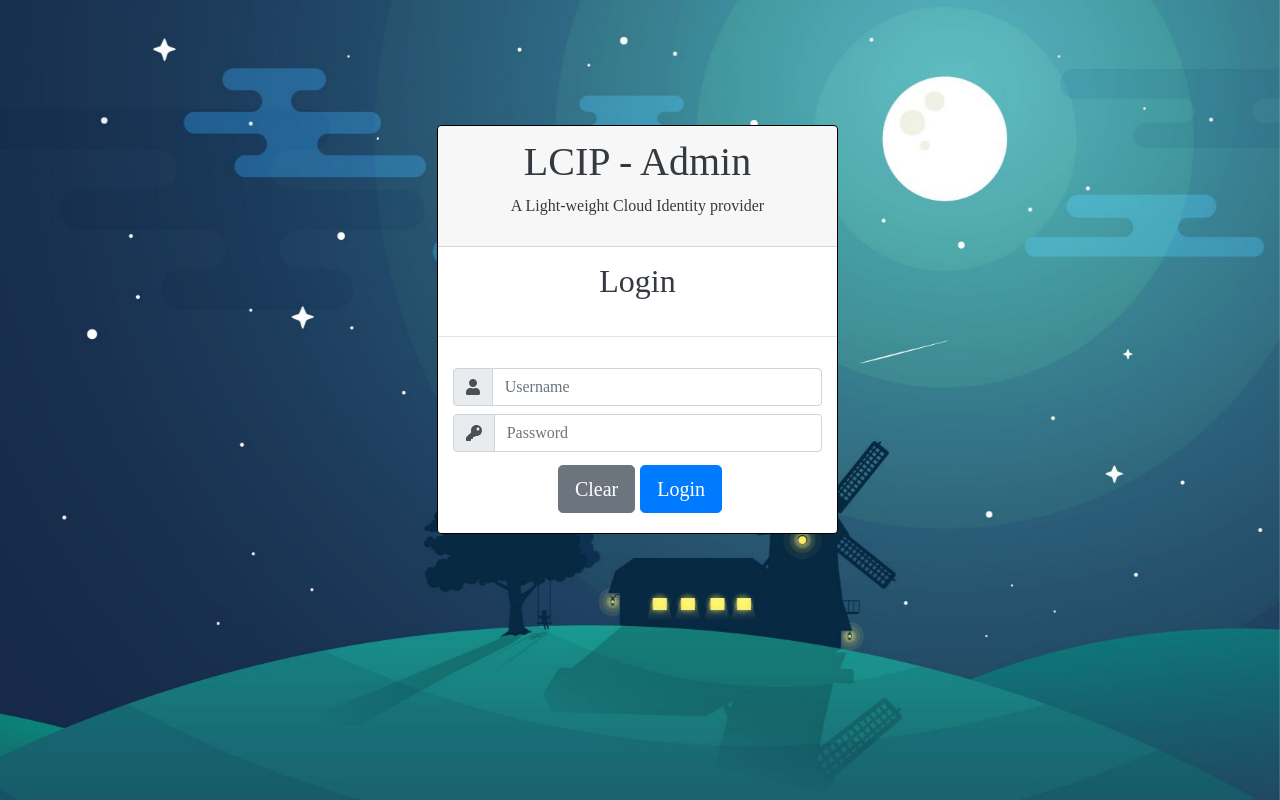
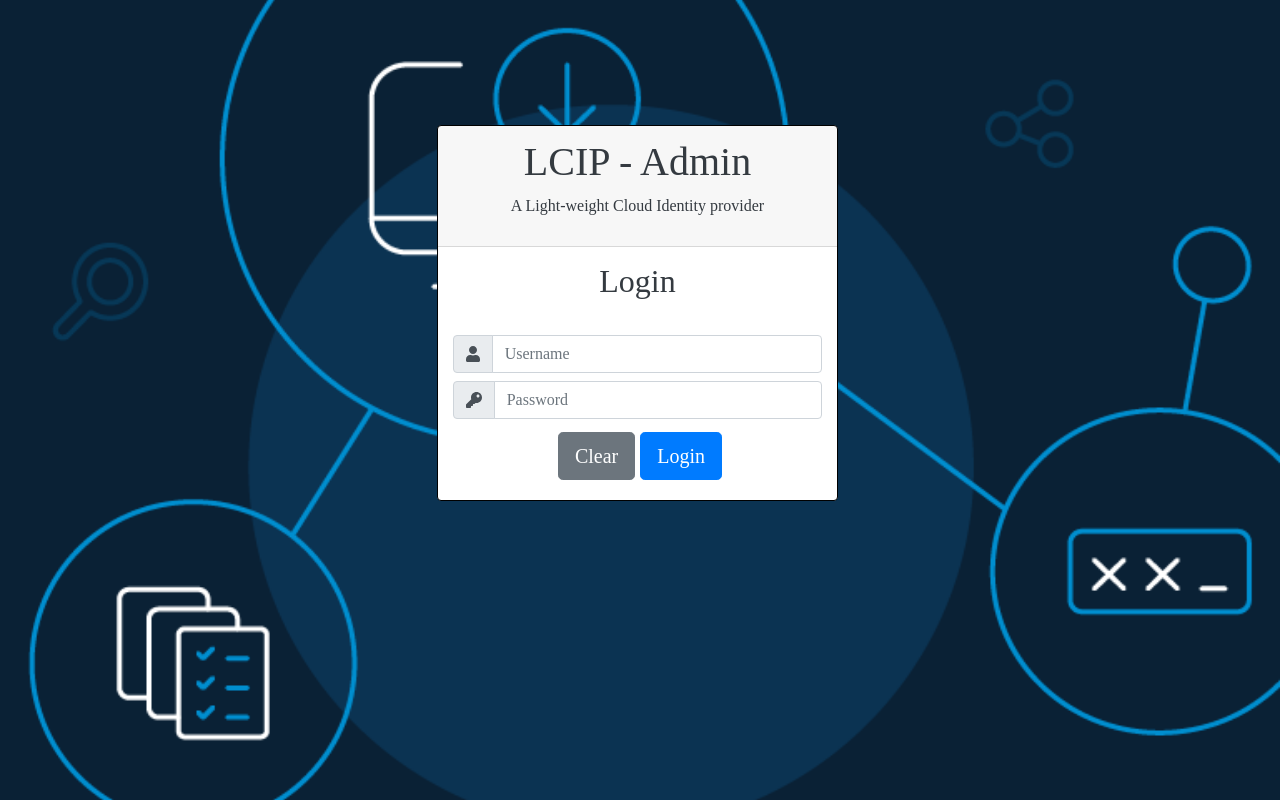
Before and after one commit to kasthuriraajan/lcip-admin, a React (Create React App) app: page / in a window 1280 px wide. Built offline with nearby package versions, Linux system fonts and the light colour scheme.

Commit message:
Update design 2

```diff
--- a/public/lcip.css
+++ b/public/lcip.css
@@ -4,7 +4,7 @@
     background-size: 2880 1800; */
 
     padding-top: 120px;
-    background: url(bg123.jpeg) no-repeat center center fixed;
+    background: url(bg2.png) no-repeat center center fixed;
     background-size: cover;
     height: 100%;
     overflow: hidden;
--- a/src/login.js
+++ b/src/login.js
@@ -50,7 +50,6 @@ class Login extends Component{
                     <p>A Light-weight Cloud Identity provider</p>
                 </Card.Header>
                 <Card.Title  style={{ marginTop:'15px'}}><h2>Login</h2></Card.Title>
-                <hr/>
                     <Form style={{ margin:'15px'}} onSubmit={this.handleSubmit}>
                         <InputGroup className="mb-2 mr-sm-2">
                             <InputGroup.Prepend>
```
Also changed, not shown: public/bg2.png (added).
